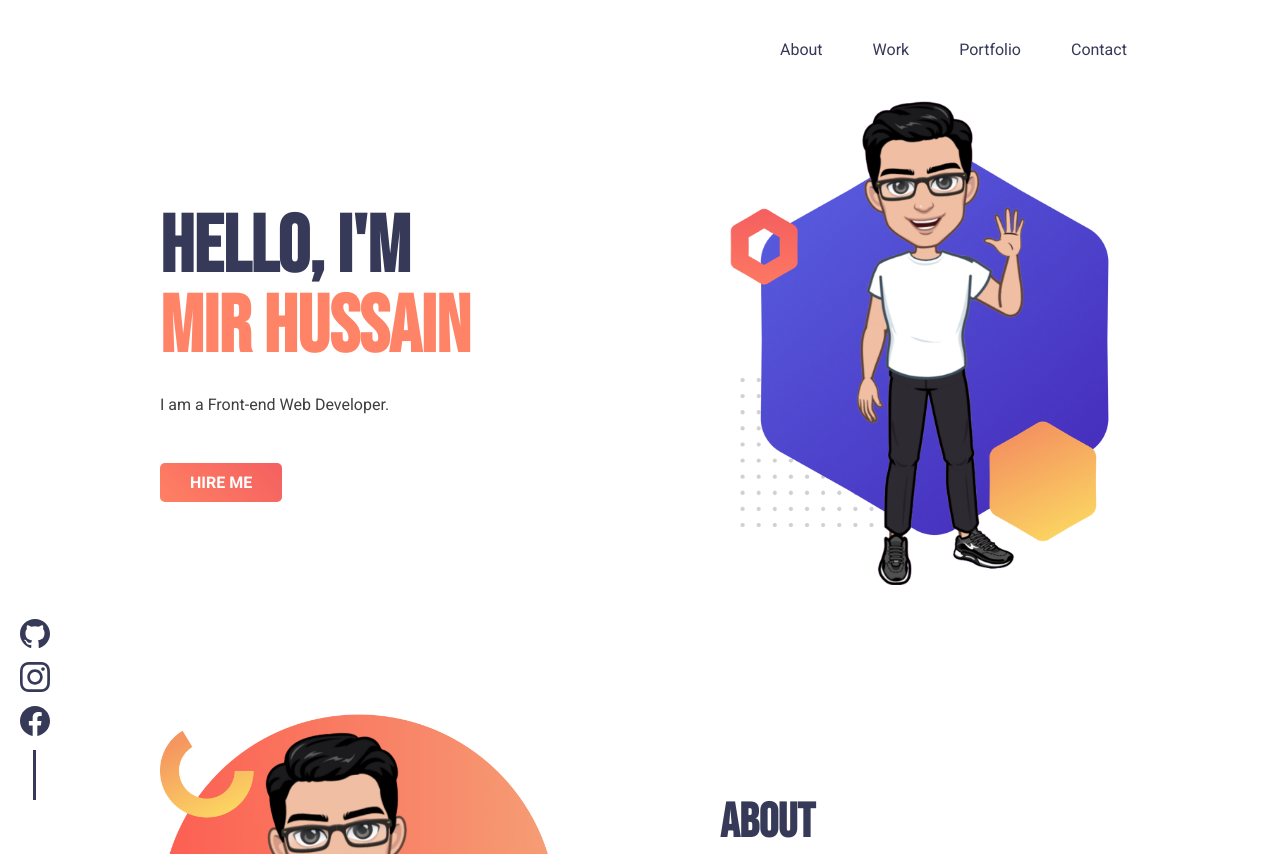
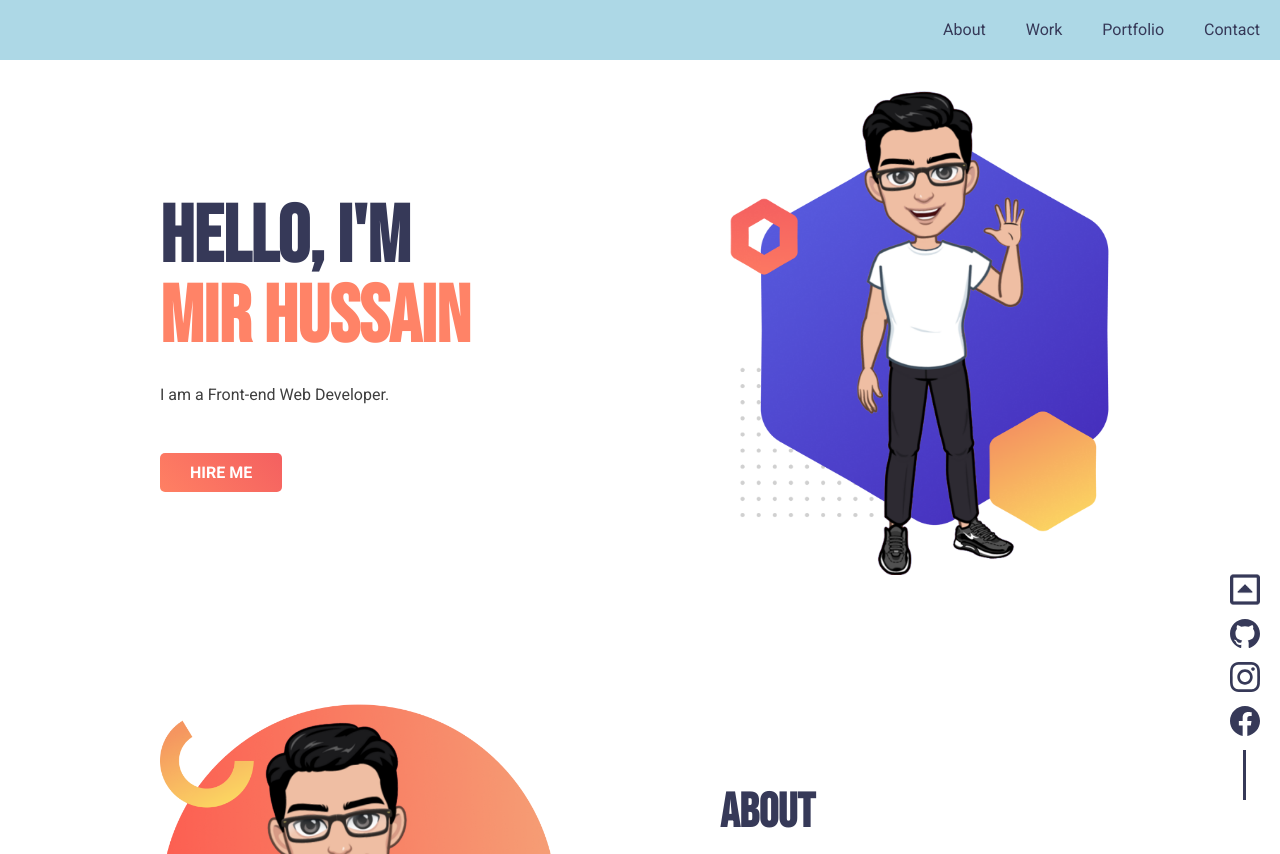
Before and after one commit to mir-hussain/personal-side-project, a plain HTML site: page index.html in a window 1280 px wide. Shown: the top 854 px of the page. Drawn offline with Linux system fonts and the light colour scheme.

Commit message:
4th Update

```diff
--- a/index.html
+++ b/index.html
@@ -13,6 +13,7 @@
       rel="stylesheet"
     />
     <link rel="stylesheet" href="style.css" />
+    <script src="https://kit.fontawesome.com/84081a5c9d.js" crossorigin="anonymous"></script>
     <title>Personal</title>
   </head>
 
@@ -203,13 +204,14 @@
           <h1>mir.hm110@gmail.com</h1>
         </div>
       </div>
+    </footer>
+    <div class="social-icon-container">
+      <div class="social-icon"><a href="#"><img src="icons/arrowup.png" alt="arrow"></a></div>
+      <div class="social-icon"><a href="https://www.github.com/mir6996" target="_blank"><img src="icons/github.svg" alt="github"></a></div>
+      <div class="social-icon"><a href="https://www.instagram.com/_mir_hussain_" target="_blank"><img src="icons/instagram.svg" alt="instagram"></a></div>
+      <div class="social-icon"><a href="https://www.facebook.com/mir27" target="_blank"><img src="icons/facebook.svg" alt="facebook"></a></div>
+      <div class="line"></div>
+    </div>
 
-      <div class="social-icon-container">
-        <div class="social-icon"><img src="icons/github.svg" alt="github icon"></div>
-        <div class="social-icon"><img src="icons/instagram.svg" alt="Instagram icon"></div>
-        <div class="social-icon"><img src="icons/facebook.svg" alt="Facebook icon"></div>
-        <div class="line"></div>
-      </div>
-    </footer>
   </body>
 </html>
--- a/style.css
+++ b/style.css
@@ -1,5 +1,9 @@
+html{
+  scroll-behavior: smooth;
+}
+
 body {
-  /* box-sizing: border-box; */
+  box-sizing: border-box;
   margin: 0;
   padding: 0;
   font-family: "Roboto", sans-serif;
@@ -20,11 +24,45 @@ p {
   padding: 10px 30px;
   border-radius: 5px;
   font-weight: 600;
+  transition: color 300ms ease;
+}
+
+.btn:hover {
+  color: #363958;
 }
 
 /* navbar starts from here */
 
 nav {
+  height: 60px;
+  background-color: lightblue;
+}
+
+nav > ul {
+  list-style: none;
+  margin: 0;
+  padding:0;
+  /* width: 500px; */
+  display: flex;
+  position: absolute;
+  right: 0;
+}
+
+nav > ul > li {
+  padding: 30px 20px;
+  display: inline-block;
+  line-height: 0;
+}
+
+nav > ul > li > a {
+  color: #363958;
+}
+
+nav > ul > li:hover {
+  background-color: red;
+}
+
+/* nav {
   height: 100px;
 }
 
@@ -45,7 +83,7 @@ nav > ul > li {
 
 nav > ul > li > a {
   color: #363958;
-}
+} */
 
 /* main starts from here */
 
@@ -53,6 +91,7 @@ nav > ul > li > a {
 
 .first-section {
   height: 550px;
+  margin-top: 30px;
   display: flex;
   justify-content: space-evenly;
 }
@@ -272,7 +311,13 @@ nav > ul > li > a {
   color: #363958;
   font-size: 24px;
   text-align: center;
+  transition: color 300ms ease ;
 }
+
+.skill-elements > p:hover {
+  color:#f46060;
+}
+
 
 .skill-elements > P:first-child {
   padding-top: 20px;
@@ -345,7 +390,7 @@ nav > ul > li > a {
 /* footer starts from here */
 
 .footer-container {
-  height: 450px;
+  height: 400px;
 }
 
 .work-inquiry {
@@ -375,6 +420,7 @@ nav > ul > li > a {
   background-image: linear-gradient(45deg, #ff8063, #f46060);
   padding: 10px 20px;
   border-radius: 5px;
+  font-family: "Roboto", sans-serif;
 }
 
 .gmail {
@@ -397,15 +443,24 @@ nav > ul > li > a {
   width: 30px;
   position: fixed;
   bottom: 0;
-  left: 20px;
+  right: 20px;
 }
 
 .social-icon {
   margin-bottom: 10px;
 }
 
-.social-icon > img {
+.social-icon > a > img {
   width: 100%;
+  transition: transform 0.5s ease-in-out;
+}
+
+.social-icon > a > img:hover {
+  transform: scale(1.2);
+}
+
+.social-icon-container:hover .line {
+  border-left: 3px #ff8063 solid;
 }
 
 .line {
@@ -413,4 +468,5 @@ nav > ul > li > a {
   height: 50px;
   width: 50px;
   margin-left: 13px;
+  transition: all 0.5s ease-in-out;
 }
```
Also changed, not shown: icons/arrowup.png (added), 1 other file.
